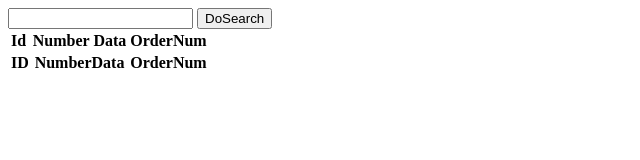
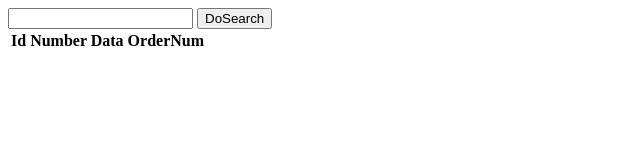
Before and after one commit to ragnta/python_rest_flask, a plain HTML site: page client/index.html in a window 1280 px wide. Shown: the whole page, without its empty margins (0-640 px from the left). Drawn offline with Linux system fonts and the light colour scheme; no server answers.

Commit message:
remove lines from html

```diff
--- a/client/index.html
+++ b/client/index.html
@@ -13,9 +13,6 @@
     <button id="doSearchButton" type="button">DoSearch</button>
     <div id="resultBox"></div>
     <table id="resultTable">
-        <th>ID</th>
-        <th>NumberData</th>
-        <th>OrderNum</th>
     </table>
     <script src='main.js'></script>
 </body>
```
